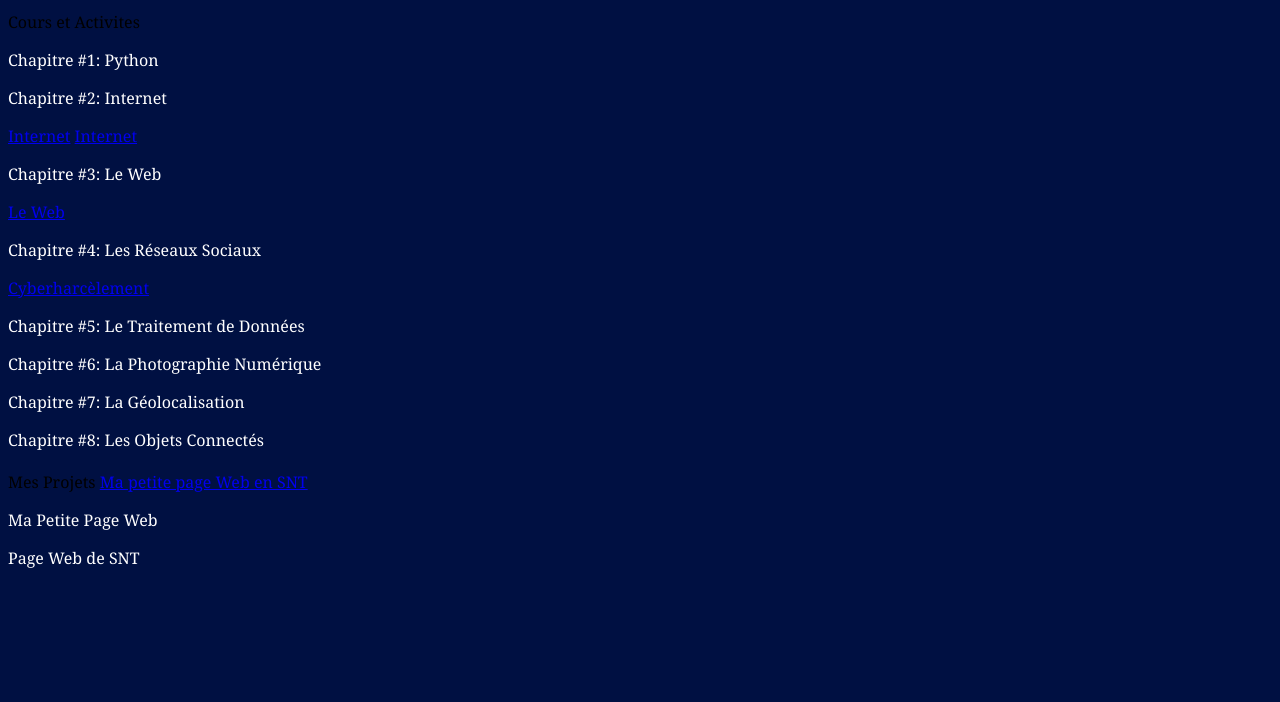
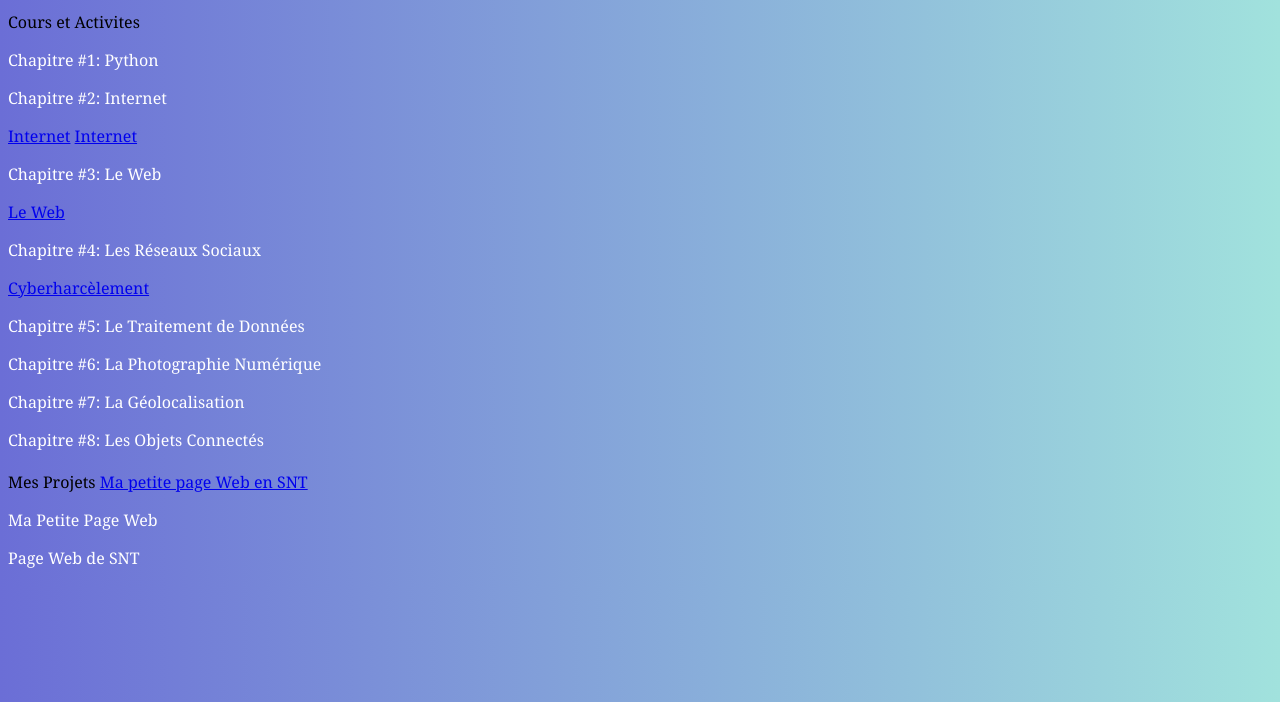
Before and after one commit to mlopez1909/mlopez1909.github.io, a plain HTML site: page index.html in a window 1280 px wide. Shown: the part 98-800 px from the top of the page. Drawn offline with Linux system fonts and the light colour scheme.

Commit message:
Update un.css

```diff
--- a/un.css
+++ b/un.css
@@ -1,5 +1,6 @@
 body {
- background-image: linear-gradient(#001042,#001042);
+background: rgb(107,110,214);
+background: linear-gradient(90deg, rgba(107,110,214,1) 0%, rgba(161,226,221,1) 100%, rgba(0,212,255,1) 100%);
  font-family: American Typewriter, georgia;
  font-size: 100%
 }
```
